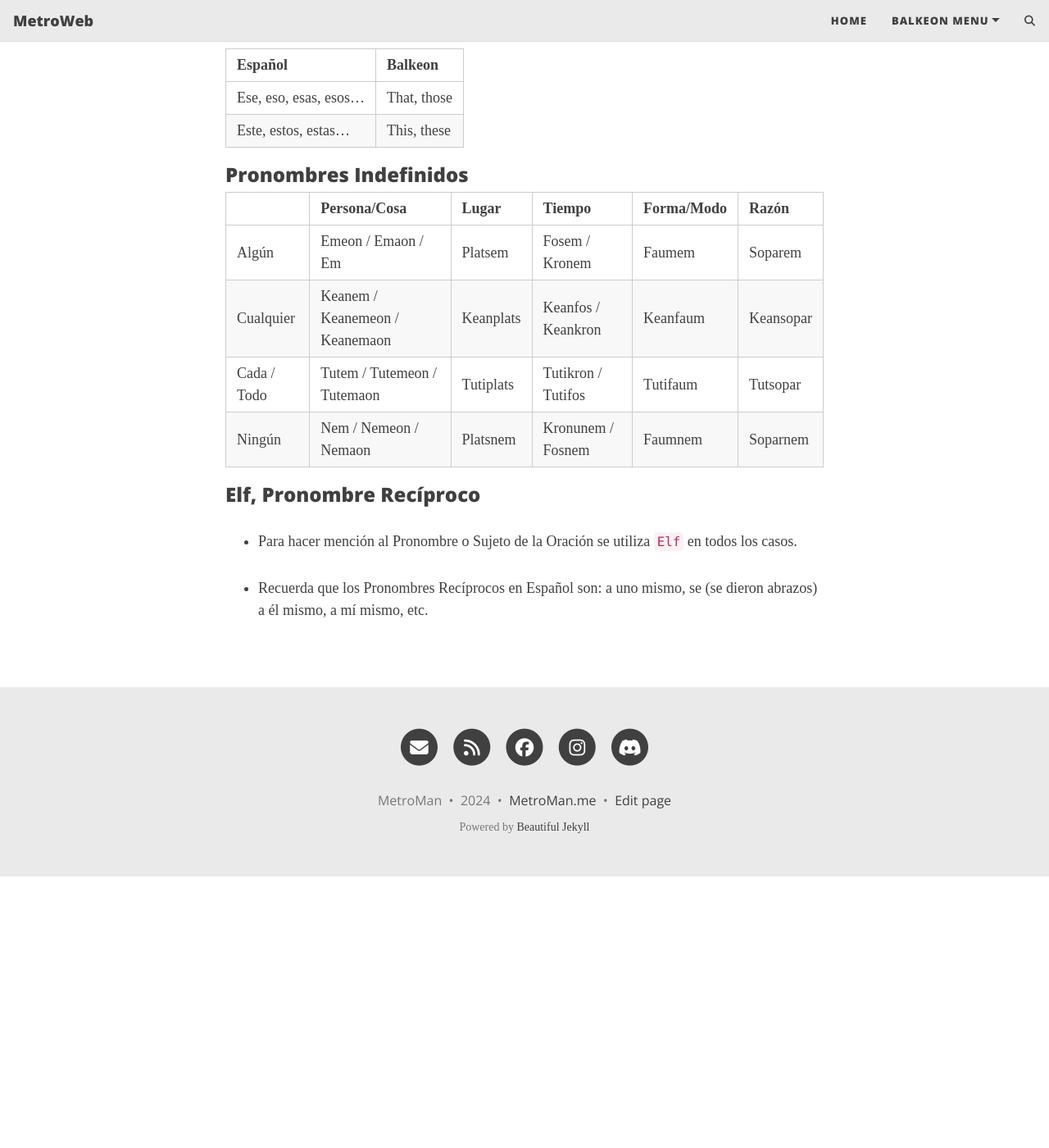
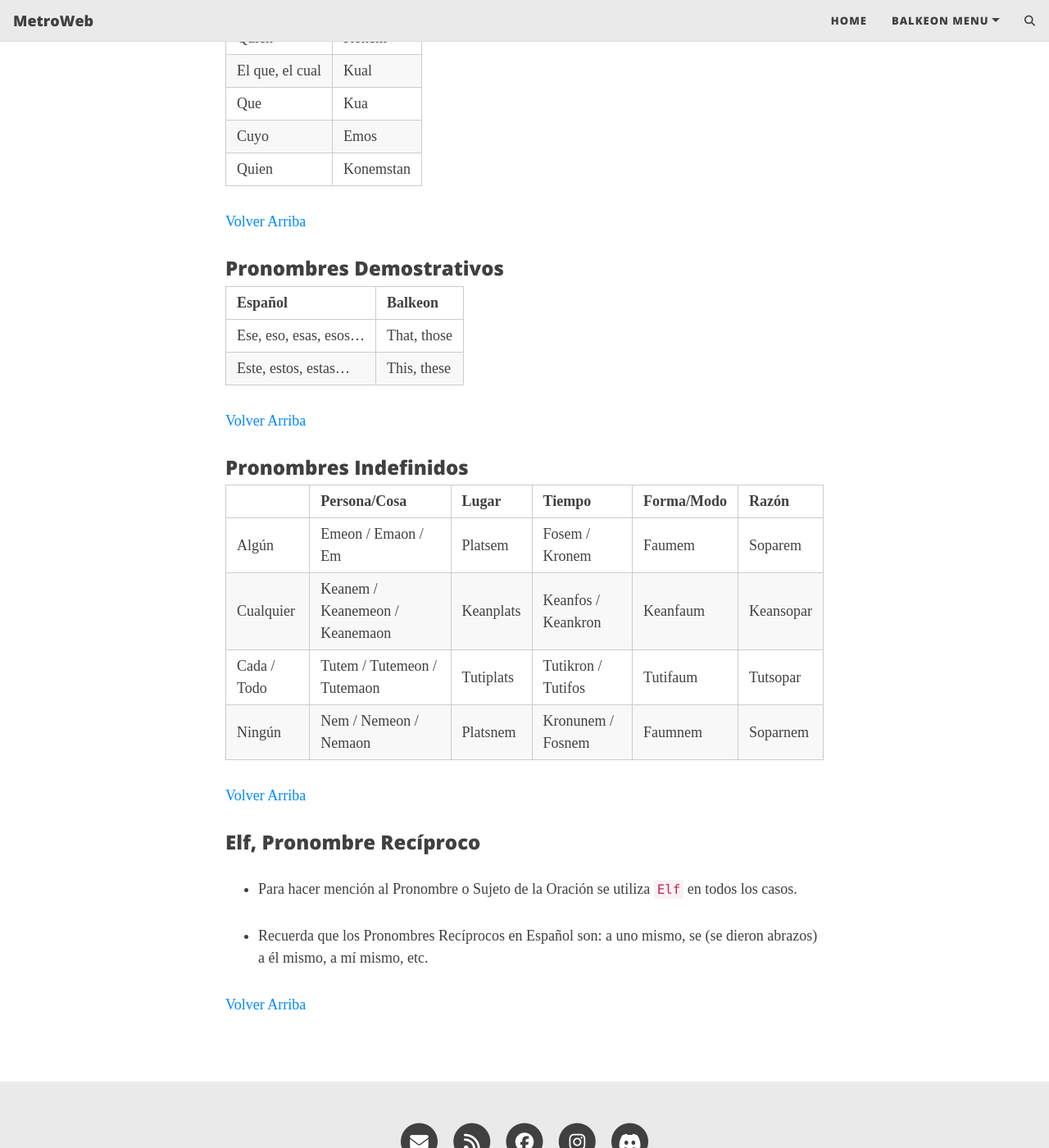
Before and after one commit to MetroManSR/MetroWeb1, a Jekyll site: the page built from balkeon/docs/instructions/sentencepieces.md, in a window 1280 px wide and 1400 px high, scrolled down 2879 px. Shown: the whole window at 82% size. Built offline with Jekyll 4.4.1, drawn with Linux system fonts in a browser that asks for light colours; our own code applies the rules of GitHub Pages for plain Markdown files; comment, search, counter and statistics services are not loaded; before the commit the page ends 3948 px from its top, so only the background shows below that; some of the changed text lies outside the part shown.

Commit message:
Añadido Volver Arriba en sentencepieces.md

```diff
--- a/balkeon/docs/instructions/sentencepieces.md
+++ b/balkeon/docs/instructions/sentencepieces.md
@@ -11,6 +11,8 @@
 [WdCo]: https://metroman.me/balkeon/docs/instructions/wordconstruction
 
 # Índice
+
+<a name="top"></a>
 
 - [Piezas de Oraciones](#piezas-de-oraciones)
   - [Copulativos](#copulativos)
@@ -55,6 +57,8 @@
 - Ellos = Se / So
 - Ellas = Sa
 
+<a class="top-link hide" href="#top">Volver Arriba</a>
+
 ### Tabla
 
 👉 Recordatorio que esto no es totalmente necesario, para más información revisar la [Guía de Formalidad](https://metroman.me/en/balkeon/docs/instructions/formalityguide).
@@ -67,6 +71,8 @@
 | **1° Plural** | Saye        | Sayo          | Saya         | Sayao                      | Sayeo                        | Sayea             |
 | **2° Plural** | Siyu        |
 | **3° Plural** | \-          | So            | Sa           | Sao                        | Seo                          | Sea               |
+
+<a class="top-link hide" href="#top">Volver Arriba</a>
 
 ## Pronombres Interrogativos
 
@@ -83,6 +89,8 @@
 | ¿Hasta cuándo? | … tilkrion?  | ¿Cada cuánto?   | … yuanoften? |
 | ¿Cómo?         | Kaum?        | ¿Cuántas veces? | … yuanfos?   |
 
+<a class="top-link hide" href="#top">Volver Arriba</a>
+
 ### Pronombres Relativos
 
 | Español         | Balkeon   |
@@ -93,12 +101,16 @@
 | Cuyo            | Emos      |
 | Quien           | Konemstan |
 
+<a class="top-link hide" href="#top">Volver Arriba</a>
+
 ### Pronombres Demostrativos
 
 | Español               | Balkeon     |
 | --------------------- | ----------- |
 | Ese, eso, esas, esos… | That, those |
 | Este, estos, estas…   | This, these |
+
+<a class="top-link hide" href="#top">Volver Arriba</a>
 
 ### Pronombres Indefinidos
 
@@ -109,8 +121,12 @@
 | Cada / Todo | Tutem / Tutemeon / Tutemaon    | Tutiplats | Tutikron / Tutifos | Tutifaum    | Tutsopar  |
 | Ningún     | Nem / Nemeon / Nemaon          | Platsnem  | Kronunem / Fosnem  | Faumnem     | Soparnem  |
 
+<a class="top-link hide" href="#top">Volver Arriba</a>
+
 ### Elf, Pronombre Recíproco
 
 - Para hacer mención al Pronombre o Sujeto de la Oración se utiliza `Elf` en todos los casos.
 
 - Recuerda que los Pronombres Recíprocos en Español son: a uno mismo, se (se dieron abrazos) a él mismo, a mí  mismo, etc.
+
+<a class="top-link hide" href="#top">Volver Arriba</a>
```
